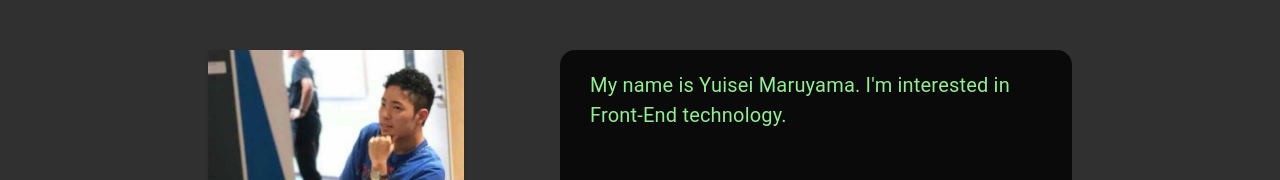
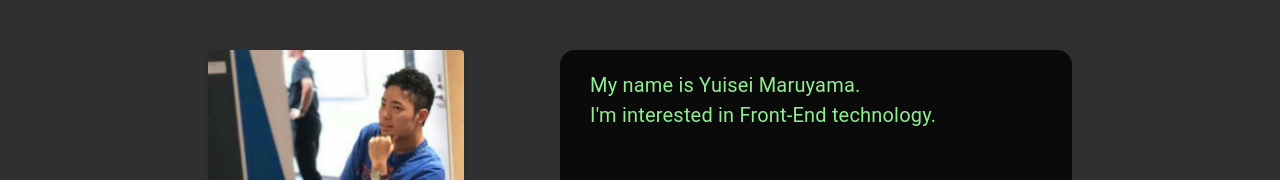
Before and after one commit to Yuisei-Maruyama/MyPortfolio, a React (Create React App) app: page / in a window 1280 px wide. Shown: the part 443-623 px from the top of the page. Built offline with nearby package versions, Linux system fonts and the light colour scheme; no server answers.

Commit message:
update: 改行されるように修正

```diff
--- a/src/components/TypeWriter/TypeWriter.tsx
+++ b/src/components/TypeWriter/TypeWriter.tsx
@@ -49,7 +49,9 @@ const TypeWriter: React.FC<Props> = (props: Props) => {
 
   return (
     <Typography sx={{ fontSize: 20 }} ref={msgRef} className={className + (cursor ? ' cursor-blink' : '')}>
-      {text}
+      {text.split('\n').map((txt, index) =>
+        <div key={index}> {txt} </div>
+      )}
     </Typography>
   )
 }
```
